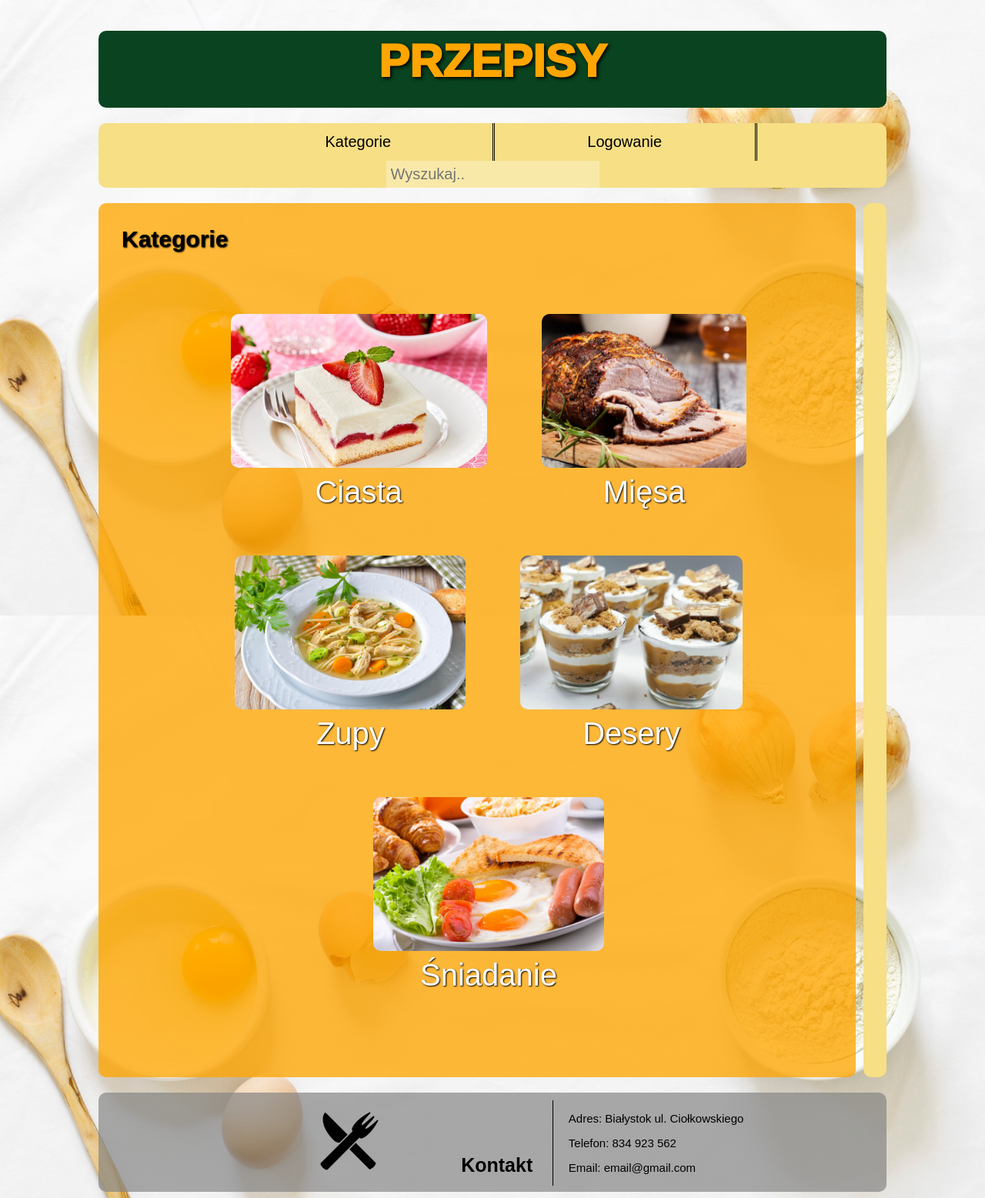
After one commit to MarcinOrl/HTML_Project_Food_Recipes, a PHP site: page /kategorie.html in a window 1280 px wide. The commit adds this page. Shown: the whole page at 77% size. Run offline with PHP 8.4, Linux system fonts and the light colour scheme.

Commit message:
kategorie

```diff
--- a/index.html
+++ b/index.html
@@ -14,7 +14,7 @@
     </header>
     <nav>
         <ul>
-            <li><a href="07.html">Kategorie</a></li>
+            <li><a href="kategorie.html">Kategorie</a></li>
             <li id="mid"><a href="login.html">Logowanie</a></li>
             <li><input type="text" placeholder="Wyszukaj.."></li>
         </ul>
@@ -22,12 +22,12 @@
     <main>
     <section>
         <b>Informacje o portalu</b>
-        <article>
+        <article id="art_main">
             To szczególny portal kulinarny. Portal dla Ciebie. Przyjazne, otwarte miejsce dla początkujących, zaawansowanych i aspirujących miłośników gotowania. Poszukujesz inspiracji, nowych przepisów, ciekawych pomysłów, dań na każdą okazję, na co dzień i świątecznie? Na przepisy.pl znajdziesz to, czego szukasz i jeszcze więcej. przepisy.pl to prawdziwa pomoc i świetne, praktyczne rozwiązanie, specjalnie dla Ciebie. Przepisów możesz szukać na wiele sposobów - wpisując nazwę składnika (np. dynia, kurczak, makaron), rodzaj potrawy (np. zapiekanka), nazwę święta (np. Wielkanoc) czy typ kuchni (np. włoska). Mamy dla Ciebie także mnóstwo porad, kuchennych sztuczek, informacji o składnikach, przyprawach, dodatkach i technikach gotowania. Dla zabieganych - zestaw przepisów na tydzień. Obok przepisów znajdziesz zdjęcia apetycznych potraw, instrukcje krok po kroku, filmy video i porady szefów Knorr. Pokazujemy i ułatwiamy gotowanie. Ty jesteś szefem we własnej kuchni. A my zapewniamy przepisy na Twoje dania dla najbliższych. Nasze przepisy kulinarne są proste, ciekawe i oryginalne, dostosowane do pór roku i dostępnych składników. To wyjątkowa książka kucharską online z tysiącem przepisów i pomysłów. Codziennie dodajemy nowe przepisy. Marzysz o zupie dyniowej? Chodzą za Tobą placki ziemniaczane? Tylko tutaj znajdziesz ponad 20 przepisów na każde z tych dań.
         </article>
     </section>
     <aside>
-        Lorem, ipsum dolor sit amet consectetur adipisicing elit. Sunt totam voluptates officiis odit corrupti architecto, molestiae obcaecati eligendi esse ad aspernatur. Cum beatae ex reiciendis doloremque quisquam obcaecati, fugit ad.
+        <img src="talerznoz.jpg" alt="logo2">
     </aside>
     </main>
     <footer>
--- /dev/null
+++ b/kategorie.html
@@ -0,0 +1,55 @@
+<!DOCTYPE html>
+<html lang="en">
+<head>
+    <meta charset="UTF-8">
+    <meta http-equiv="X-UA-Compatible" content="IE=edge">
+    <meta name="viewport" content="width=device-width, initial-scale=1.0">
+    <title>Strona główna</title>
+    <link rel="abortant icon" href="nozwidelec.png">
+    <link rel="stylesheet" href="style.css">
+</head>
+<body>
+    <header>
+        <h1><a href="index.html">PRZEPISY</a></h1>
+    </header>
+    <nav>
+        <ul>
+            <li><a href="kategorie.html">Kategorie</a></li>
+            <li id="mid"><a href="login.html">Logowanie</a></li>
+            <li><input type="text" placeholder="Wyszukaj.."></li>
+        </ul>
+    </nav>
+    <main>
+    <section>
+        <b>Kategorie</b>
+        <article>
+            <div id="kategorie">
+                <ul>
+                    <li><a href="index.html"><img src="ciasto.jpg" alt="ciasto"><figcaption>Ciasta</figcaption></a></li>
+                    <li><a href="index.html"><img src="miecho.jpg" alt="mięso"><figcaption>Mięsa</figcaption></a></li>
+                    <li><a href="index.html"><img src="zupa.jpg" alt="zupa"><figcaption>Zupy</figcaption></a></li>
+                    <li><a href="index.html"><img src="deser.jpg" alt="deser"><figcaption>Desery</figcaption></a></li>
+                    <li><a href="index.html"><img src="sniadanie.jpg" alt="śniadanie"><figcaption>Śniadanie</figcaption></a></li>
+                </ul>
+            </div>
+        </article>
+    </section>
+    <aside>
+    </aside>
+    </main>
+    <footer>
+        <div>
+            <img id="logo" src="nozwidelec.png" alt="logo">
+        </div>
+        <div id="kontakt">
+            <b>Kontakt</b>
+        </div>
+        <div id="kontakt2">
+            <p>Adres: Białystok ul. Ciołkowskiego</p>
+            <p>Telefon: 834 923 562</p>
+            <p>Email: email@gmail.com</p>
+        </div>
+
+    </footer>
+</body>
+</html>
--- a/style.css
+++ b/style.css
@@ -88,6 +88,7 @@ main section{
     padding: 30px;
     border-radius: 10px;
     font-size: 30px;
+    text-shadow: 1px 1px 2px black;
 }
 
 main aside{
@@ -96,10 +97,16 @@ main aside{
     border-radius: 10px;
     margin-left: 10px;
     padding: 15px;
+    padding-top: 120px;
+}
+
+main aside img{
+    width: 300px;
 }
 
 main article{
     padding: 10px 10px 10px 0px;
+    text-shadow: 0.5px 0.5px 1px black;
 }
 
 footer{
@@ -188,3 +195,28 @@ footer div{
     cursor: pointer;
     padding: 12px 48px;
 }
+
+#kategorie img{
+    height: 200px;
+    border-radius: 10px;
+}
+
+#kategorie{
+    text-align: center;
+    font-size: 40px;
+}
+
+#kategorie ul{
+    list-style-type: none;
+}
+
+#kategorie li{
+    display: inline-block;
+    padding: 30px;
+}
+
+#kategorie a{
+    color: white;
+    text-shadow: 1px 1px 2px black;
+    text-decoration: none;
+}
```
Also changed, not shown: 07.html (deleted, +0 -37 lines), ciasto.jpg (added), deser.jpg (added), miecho.jpg (added), sniadanie.jpg (added), talerznoz.jpg (added), zupa.jpg (added).
